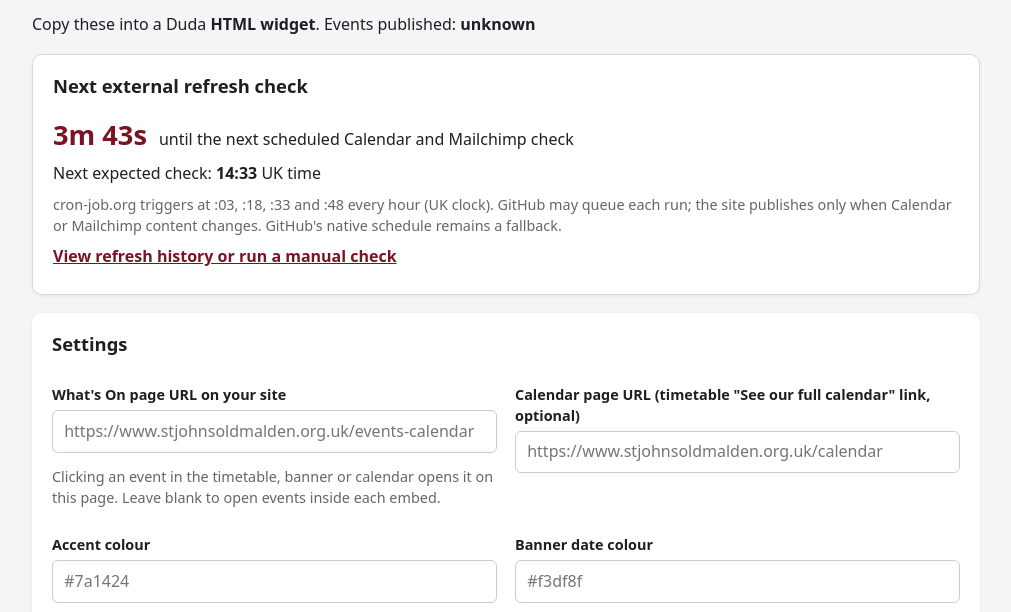
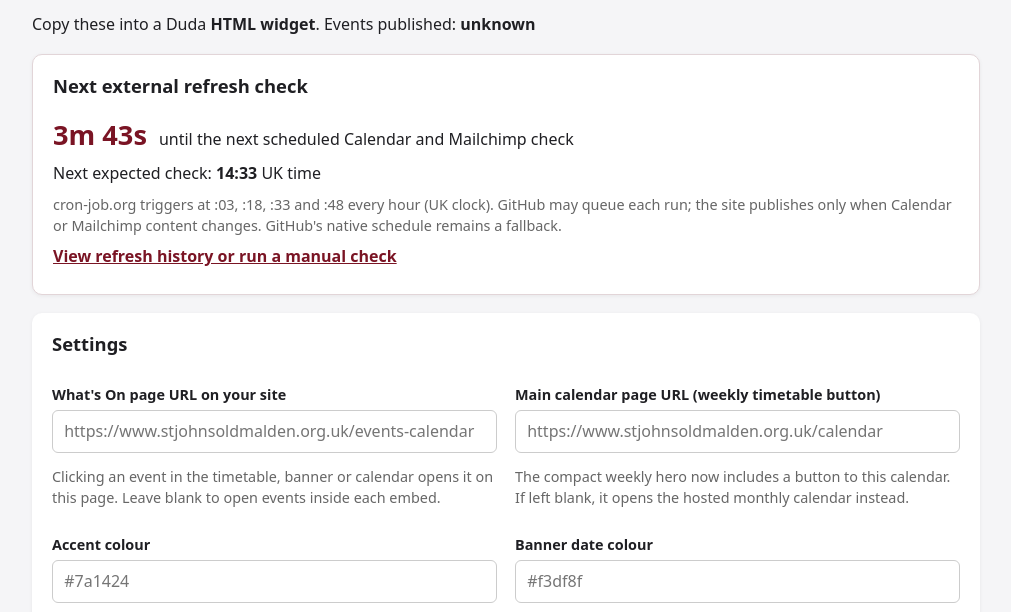
Before and after one commit to opmedia-dev/whats-on-calender, a website: page site/index.html in a window 1280 px wide. Shown: the part 136-748 px from the top of the page, without its empty margins (134-1145 px from the left). Drawn offline with Linux system fonts and the light colour scheme; no server answers.

Commit message:
Expose direct calendar button in compact seven-day timetable hero

```diff
--- a/site/index.html
+++ b/site/index.html
@@ -51,8 +51,8 @@
           <p class="muted">Clicking an event in the timetable, banner or calendar opens it on this page. Leave blank to open events inside each embed.</p>
         </div>
         <div>
-          <label for="calendarLink">Calendar page URL (timetable "See our full calendar" link, optional)</label>
-          <input id="calendarLink" type="url" placeholder="https://www.stjohnsoldmalden.org.uk/calendar">
+          <label for="calendarLink">Main calendar page URL (weekly timetable button)</label>
+          <input id="calendarLink" type="url" placeholder="https://www.stjohnsoldmalden.org.uk/calendar"><p class="muted">The compact weekly hero now includes a button to this calendar. If left blank, it opens the hosted monthly calendar instead.</p>
         </div>
         <div><label for="accent">Accent colour</label><input id="accent" type="text" placeholder="#7a1424"></div>
         <div><label for="accent2">Banner date colour</label><input id="accent2" type="text" placeholder="#f3df8f"></div>
```
